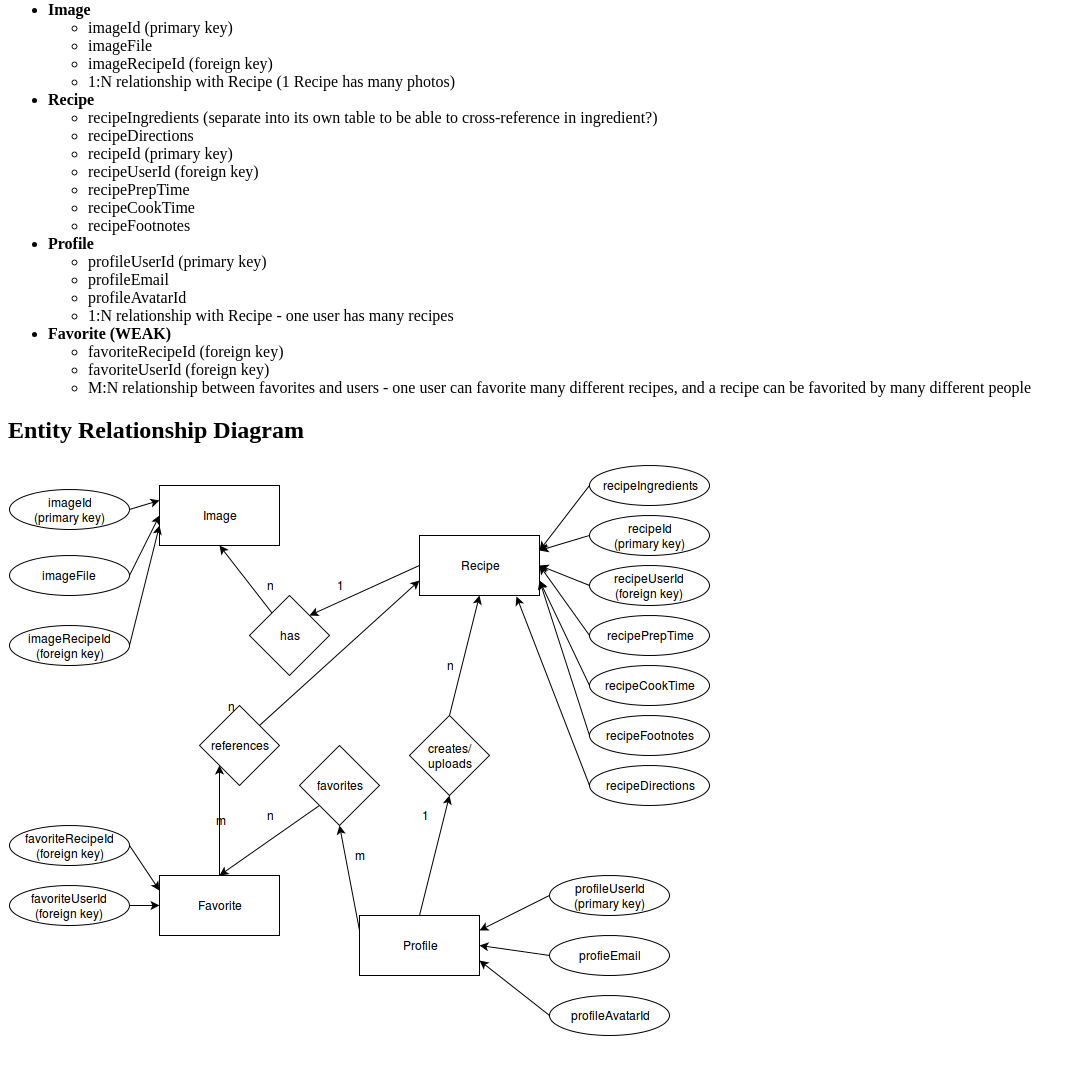
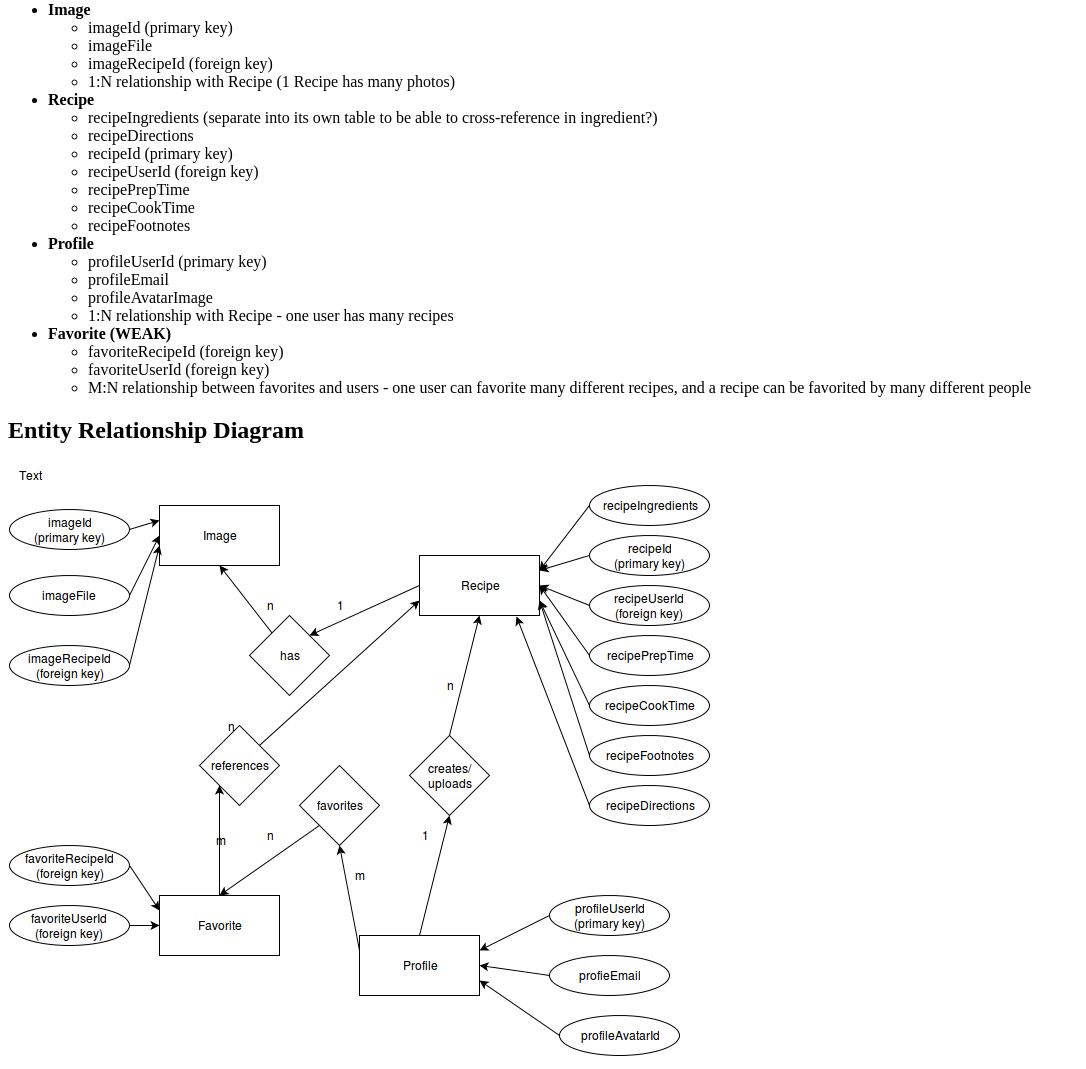
Before and after one commit to rdicharry/data-design-allrecipes, a PHP site: page / in a window 1280 px wide. Shown: the part 738-1807 px from the top of the page, without its empty margins (0-1086 px from the left). Before the commit the page ends 1774 px from the top, so only its background shows below. Run offline with PHP 8.4, Linux system fonts and the light colour scheme.

Commit message:
changed profileAvatarId to profileAvatarImage for simplicity

```diff
--- a/public_html/index.php
+++ b/public_html/index.php
@@ -75,7 +75,7 @@
 							<ul>
 								<li>profileUserId (primary key)</li>
 								<li>profileEmail</li>
-								<li>profileAvatarId</li>
+								<li>profileAvatarImage</li>
 								<li>1:N relationship with Recipe - one user has many recipes</li>
 							</ul>
 						</li>
@@ -92,7 +92,7 @@
 			</section>
 			<section>
 				<h1>Entity Relationship Diagram</h1>
-				<img src="img/allrecipes-ERD-4.png" alt="Entity Relationship Diagram">
+				<img src="img/allrecipes-ERD-5.png" alt="Entity Relationship Diagram">
 
 			</section>
 		</main>
--- a/sql/data-design-allrecipes.sql
+++ b/sql/data-design-allrecipes.sql
@@ -51,7 +51,7 @@
 	-- avatarId is a foreign key
 	-- should this reference an image file directly?
 	-- VARCHAR(260)
-	profileAvatarId INT UNSIGNED,
+	profileAvatarImage VARCHAR(260),
 	UNIQUE(profileEmail),
 	-- index foreign key
 
```
Also changed, not shown: public_html/img/allrecipes-ERD-5.png (added).
